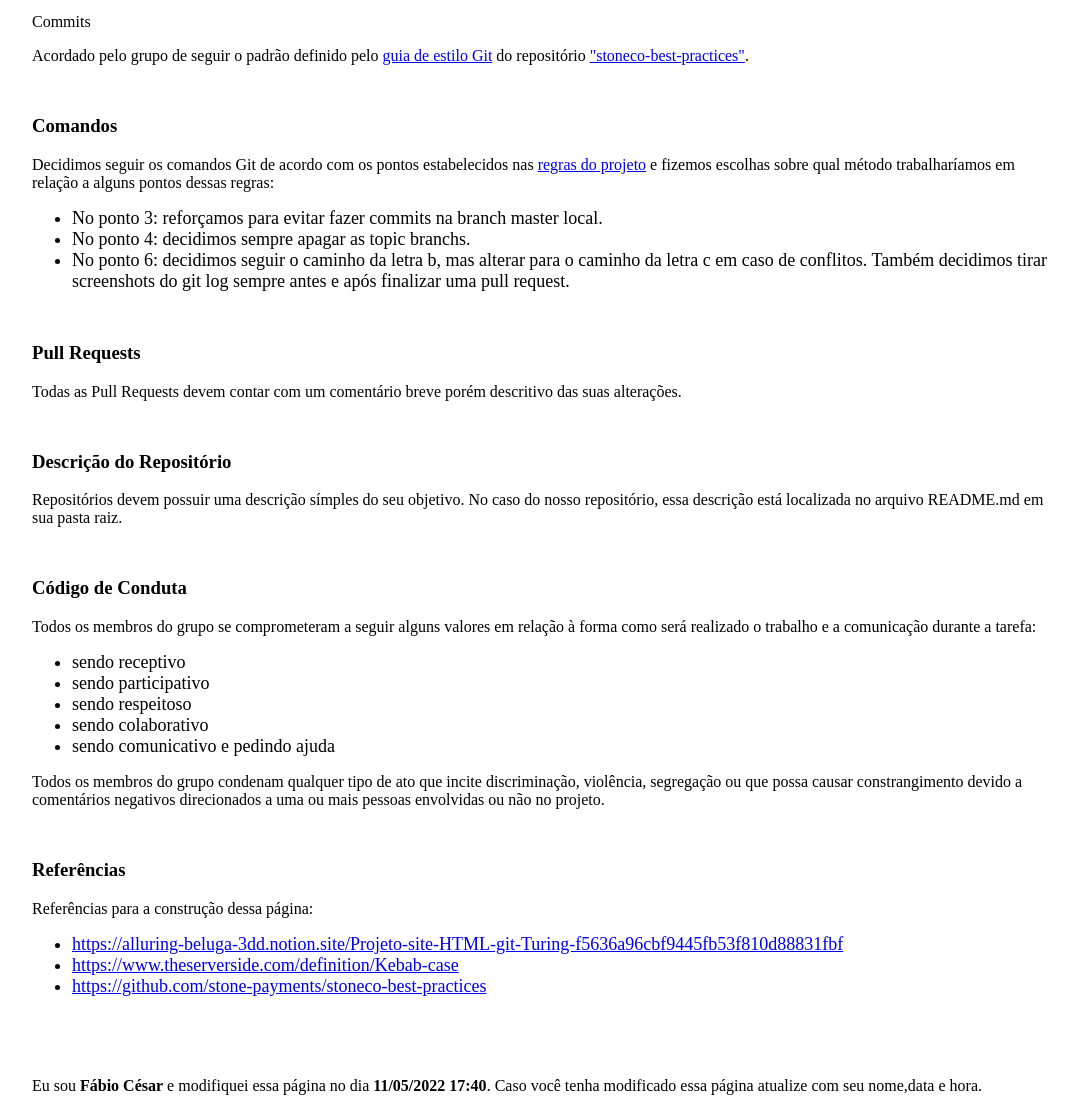
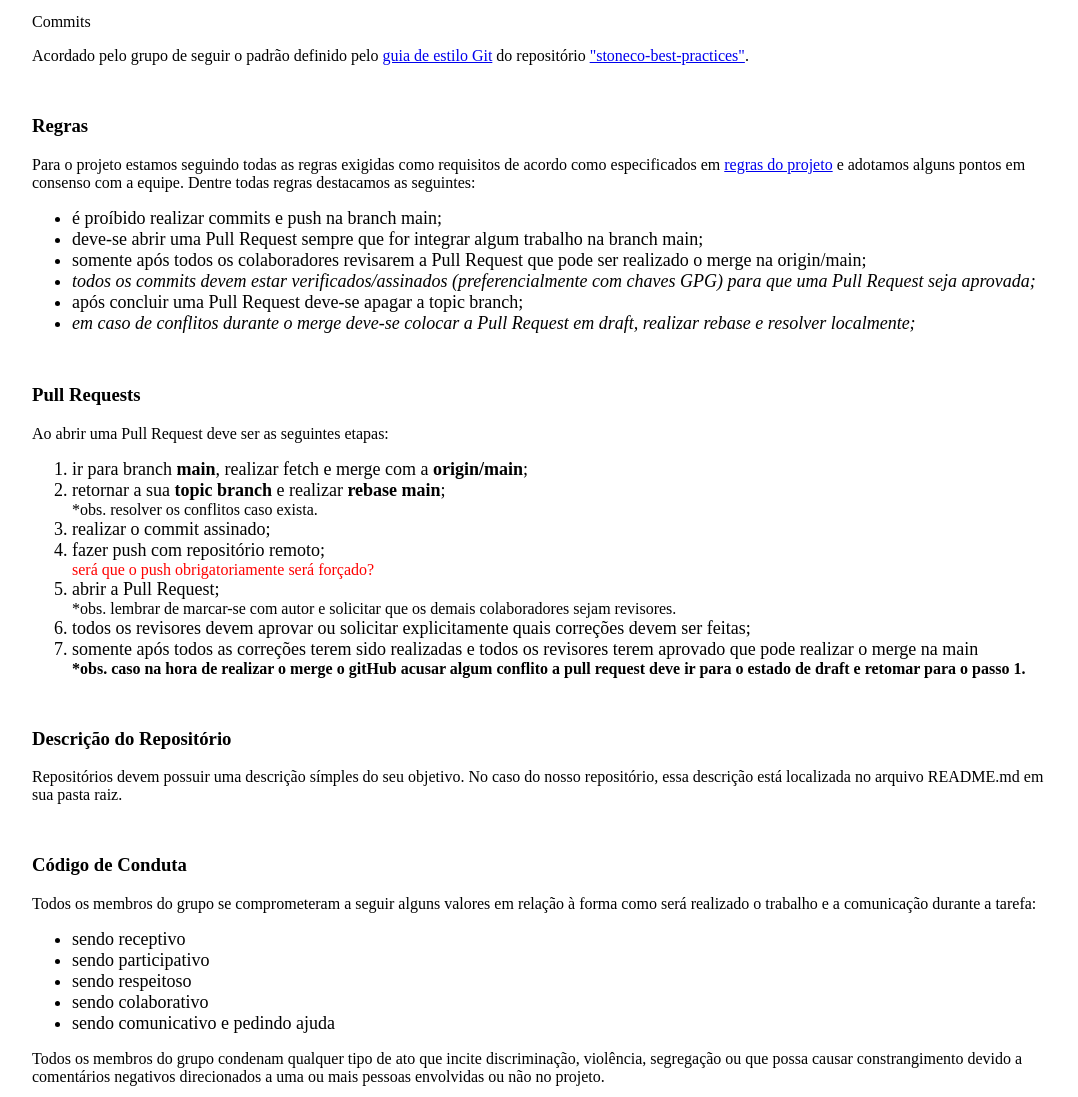
Before and after one commit to diegocoliveira/equipe10-dev-html, a plain HTML site: page boas-praticas.html in a window 1280 px wide. Shown: the part 670-1767 px from the top of the page, without its empty margins (96-1174 px from the left). Drawn offline with Linux system fonts and the light colour scheme.

Commit message:
chore:edit-page-boas-praticas-section-regra-e-pull-request-rebase

```diff
--- a/boas-praticas.html
+++ b/boas-praticas.html
@@ -59,20 +59,44 @@
             <p>Commits</p>
             <p>Acordado pelo grupo de seguir o padrão definido pelo <a href="https://github.com/stone-payments/stoneco-best-practices/blob/master/gitStyleGuide/README.md" target="_blank">guia de estilo Git</a> do repositório <a href="https://github.com/stone-payments/stoneco-best-practices" target="_blank">"stoneco-best-practices"</a>.</p>
         </section>
-        <section id="command">
-            <h3>Comandos</h3>
-            <p>Decidimos seguir os comandos Git de acordo com os pontos estabelecidos nas <a href="https://alluring-beluga-3dd.notion.site/Projeto-site-HTML-git-Turing-f5636a96cbf9445fb53f810d88831fbf" target="_blank">regras do projeto</a> e fizemos escolhas sobre qual método trabalharíamos em relação a alguns pontos dessas regras:</p>
+        <section>
+            <h3 id="command">Regras</h3>
+            <p>Para o projeto estamos seguindo todas as regras exigidas como requisitos de acordo como especificados
+                em
+                <a href="https://alluring-beluga-3dd.notion.site/Projeto-site-HTML-git-Turing-f5636a96cbf9445fb53f810d88831fbf"
+                    target="_blank">regras do projeto</a> e adotamos alguns pontos em consenso com a equipe. Dentre
+                todas regras destacamos as seguintes:
+            </p>
             <ul>
-                <li>No ponto 3: reforçamos para evitar fazer commits na branch master local.</li>
-                <li>No ponto 4: decidimos sempre apagar as topic branchs.</li>
-                <li>No ponto 6: decidimos seguir o caminho da letra b, mas alterar para o caminho da letra c em caso de
-                    conflitos. Também decidimos tirar screenshots do git log sempre antes e após finalizar uma pull
-                    request.</li>
+                <li>é proíbido realizar commits e push na branch main;</li>
+                <li>deve-se abrir uma Pull Request sempre que for integrar algum trabalho na branch main; </li>
+                <li>somente após todos os colaboradores revisarem a Pull Request que pode ser realizado o merge na
+                    origin/main;</li>
+                <li><em>todos os commits devem estar verificados/assinados (preferencialmente com chaves GPG) para
+                        que uma Pull Request seja aprovada;</em></li>
+                <li>após concluir uma Pull Request deve-se apagar a topic branch;</li>
+                <li><em>em caso de conflitos durante o merge deve-se colocar a Pull Request em draft, realizar
+                        rebase e resolver localmente;</em></li>
             </ul>
         </section>
-        <section id="pull">
-            <h3>Pull Requests</h3>
-            <p>Todas as Pull Requests devem contar com um comentário breve porém descritivo das suas alterações.</p>
+        <section>
+            <h3 id="pull">Pull Requests</h3>
+            <p>Ao abrir uma Pull Request deve ser as seguintes etapas:</p>
+            <ol>
+                <li>ir para branch <strong>main</strong>, realizar fetch e merge com a <strong>origin/main</strong>; </li>
+                <li>retornar a sua <strong>topic branch</strong> e realizar <strong>rebase main</strong>;</li>
+                *obs. resolver os conflitos caso exista.
+                <li>realizar o commit assinado;</li>
+                <li>fazer push com repositório remoto; </li>
+                <span style="color:red;">será que o push obrigatoriamente será forçado?</span>
+                <li>abrir a Pull Request;</li>
+                *obs. lembrar de marcar-se com autor e solicitar que os demais colaboradores sejam revisores.
+                <li>todos os revisores devem aprovar ou solicitar explicitamente quais correções devem ser feitas;</li>
+                <li>somente após todos as correções terem sido realizadas e todos os revisores terem aprovado que
+                    pode realizar o merge na main</li>
+                <strong>*obs. caso na hora de realizar o merge o gitHub acusar algum conflito a pull request deve ir
+                    para o estado de draft e retomar para o passo 1.</strong>
+            </ol>
         </section>
         <section id="description">
             <h3>Descrição do Repositório</h3>
@@ -102,12 +126,14 @@
                 <li><a href="https://github.com/stone-payments/stoneco-best-practices"
                         target="_blank">https://github.com/stone-payments/stoneco-best-practices</a></li>
             </ul>
-        </section>
-    </article>
+        </article>
+    </section>
     <footer>
-        Eu sou <strong>Fábio César</strong> e modifiquei essa página no dia <strong>11/05/2022 17:40</strong>. Caso você tenha modificado essa página atualize com seu nome,data e hora. <br/>
+        Eu sou <strong>Diego Oliveira</strong> e modifiquei essa página no dia <strong>12/05/2022 22:08</strong>. Caso
+        você tenha modificado essa página atualize com seu nome,data e hora. <br />
         <strong>Obs. Em caso de conflito sempre opte pela modificação mais recente.</strong>
     </footer>
+
 </body>
 
 </html>
```
